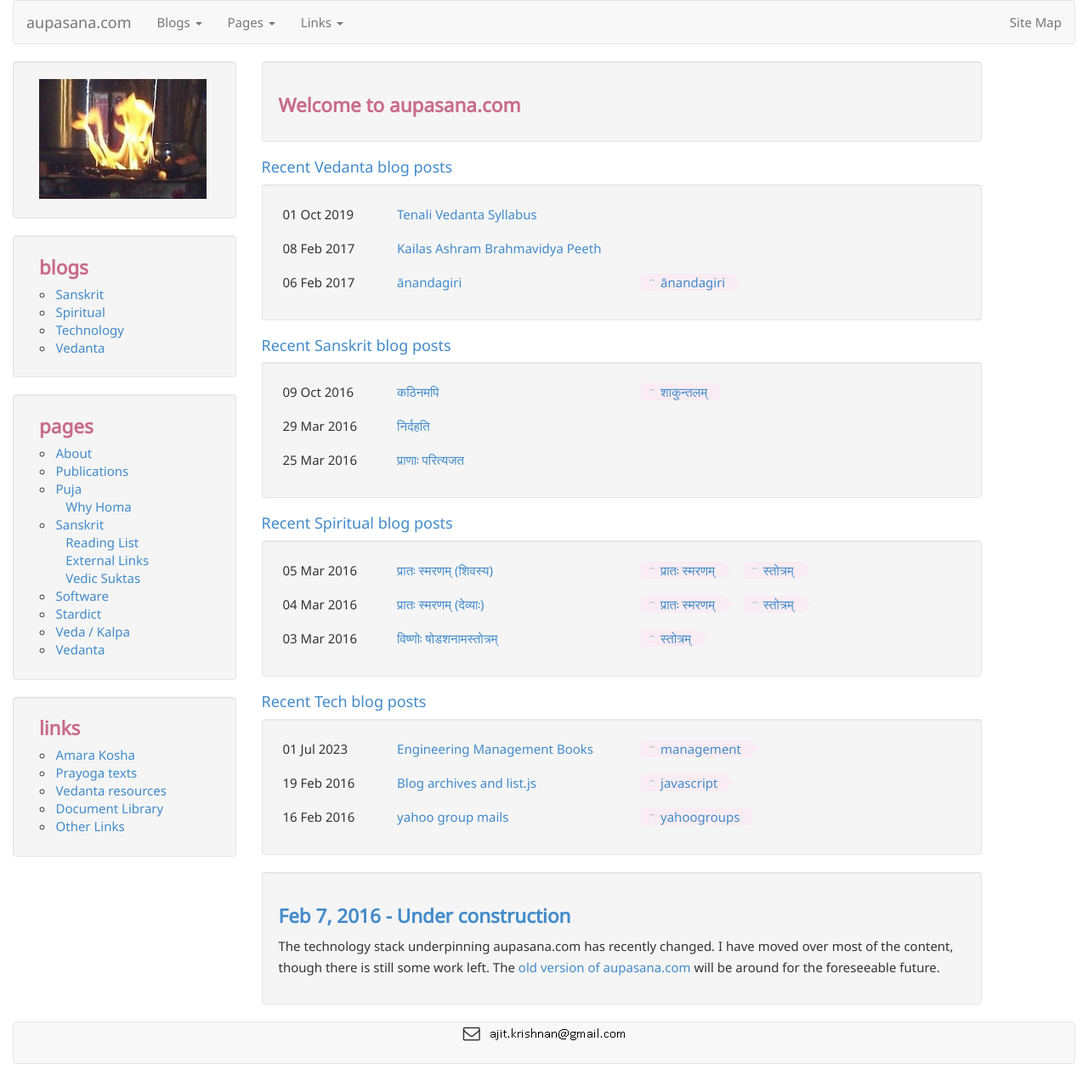
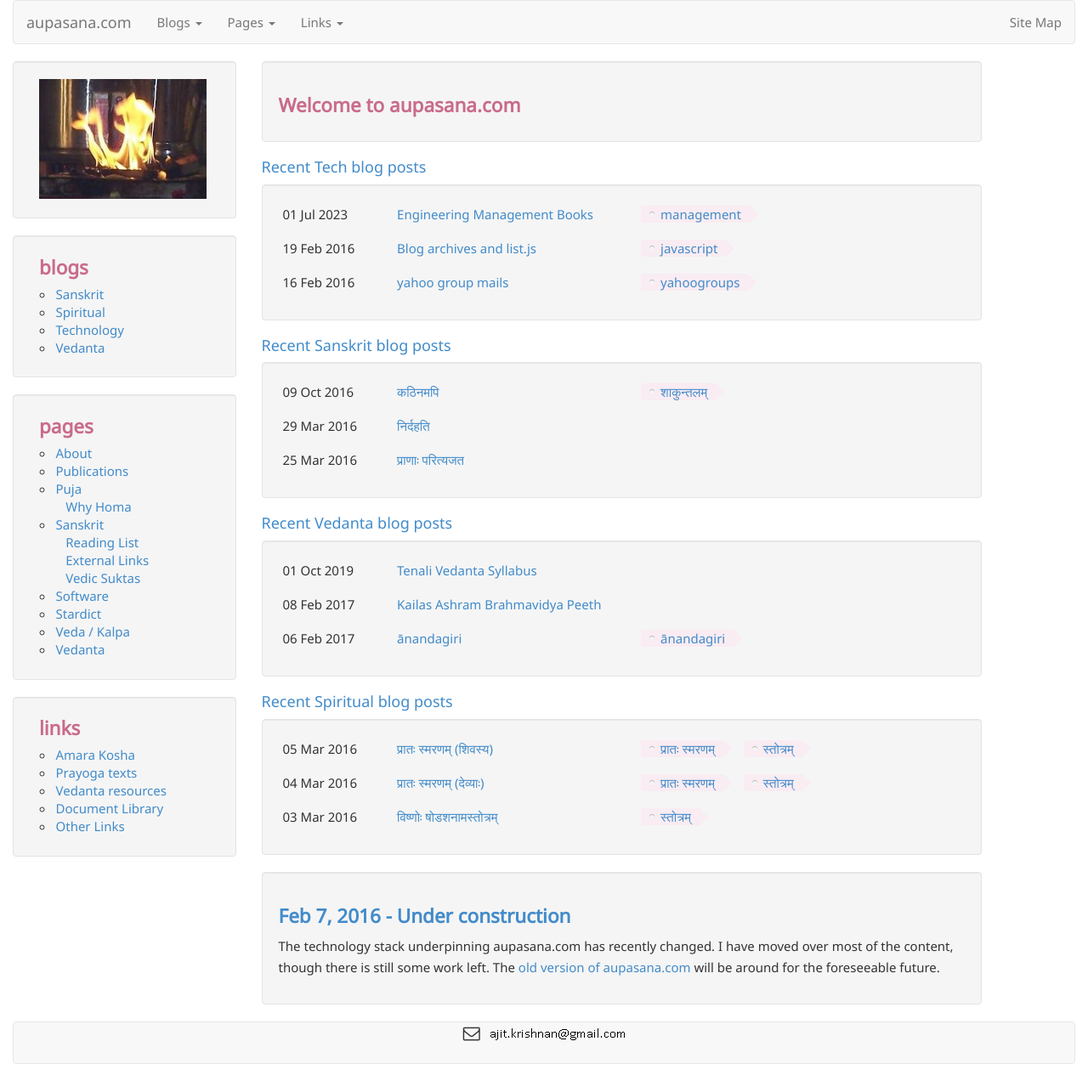
Before and after one commit to aupasana/aupasana.github.io, a Jekyll site: the page built from index.html, in a window 1280 px wide. Shown: the whole page at 85% size. Built offline with Jekyll 4.4.1, drawn with Linux system fonts in a browser that asks for light colours; nearby versions of some CDN libraries.

```diff
--- a/index.html
+++ b/index.html
@@ -4,10 +4,10 @@ blog: front
 omitcategories: true
 title: aupasana.com
 blogstodisplay:
+ - tech
+ - sanskrit
  - vedanta
- - sanskrit
  - spiritual
- - tech
 ---
 
 <div class="article">
```
